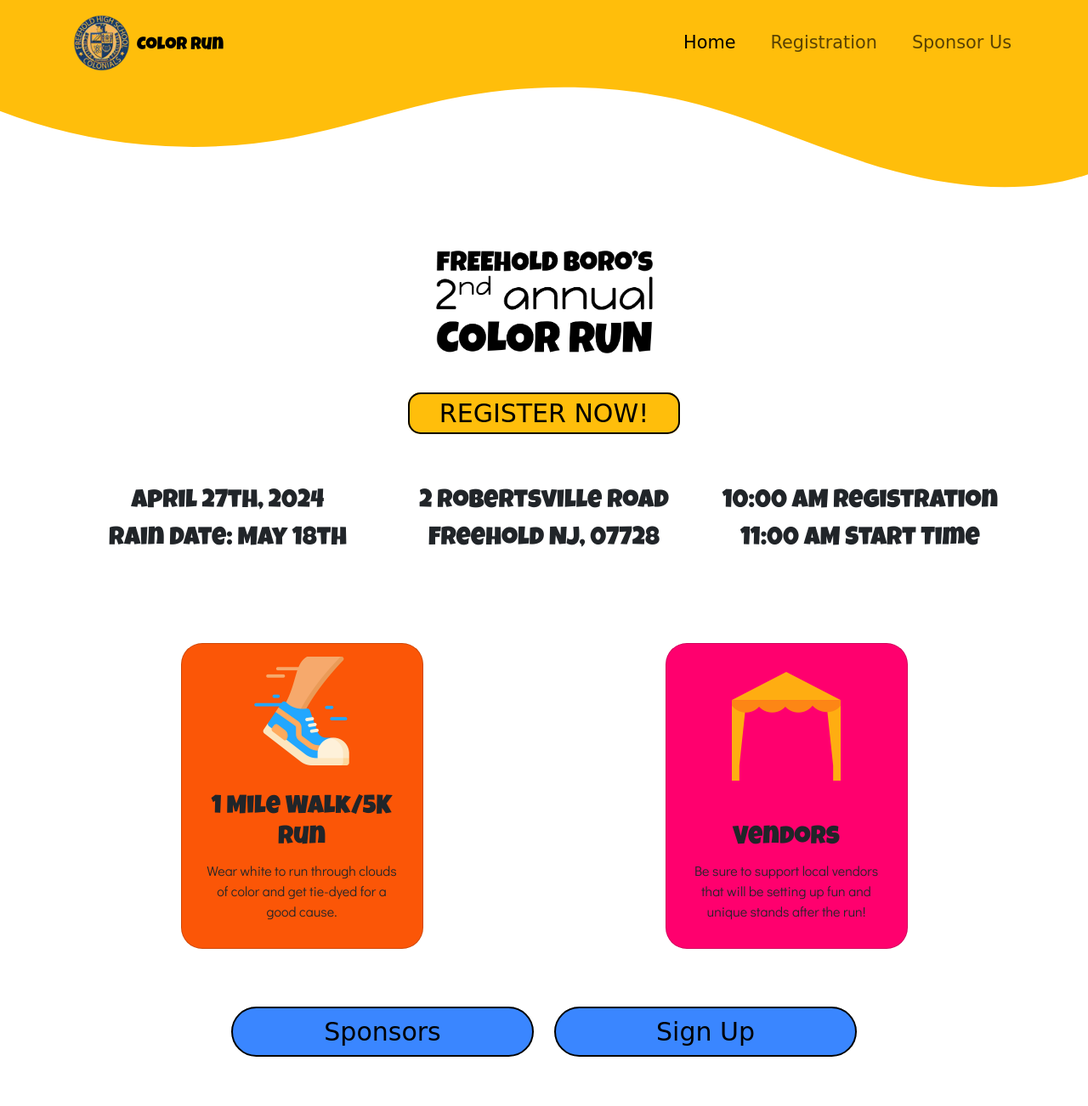
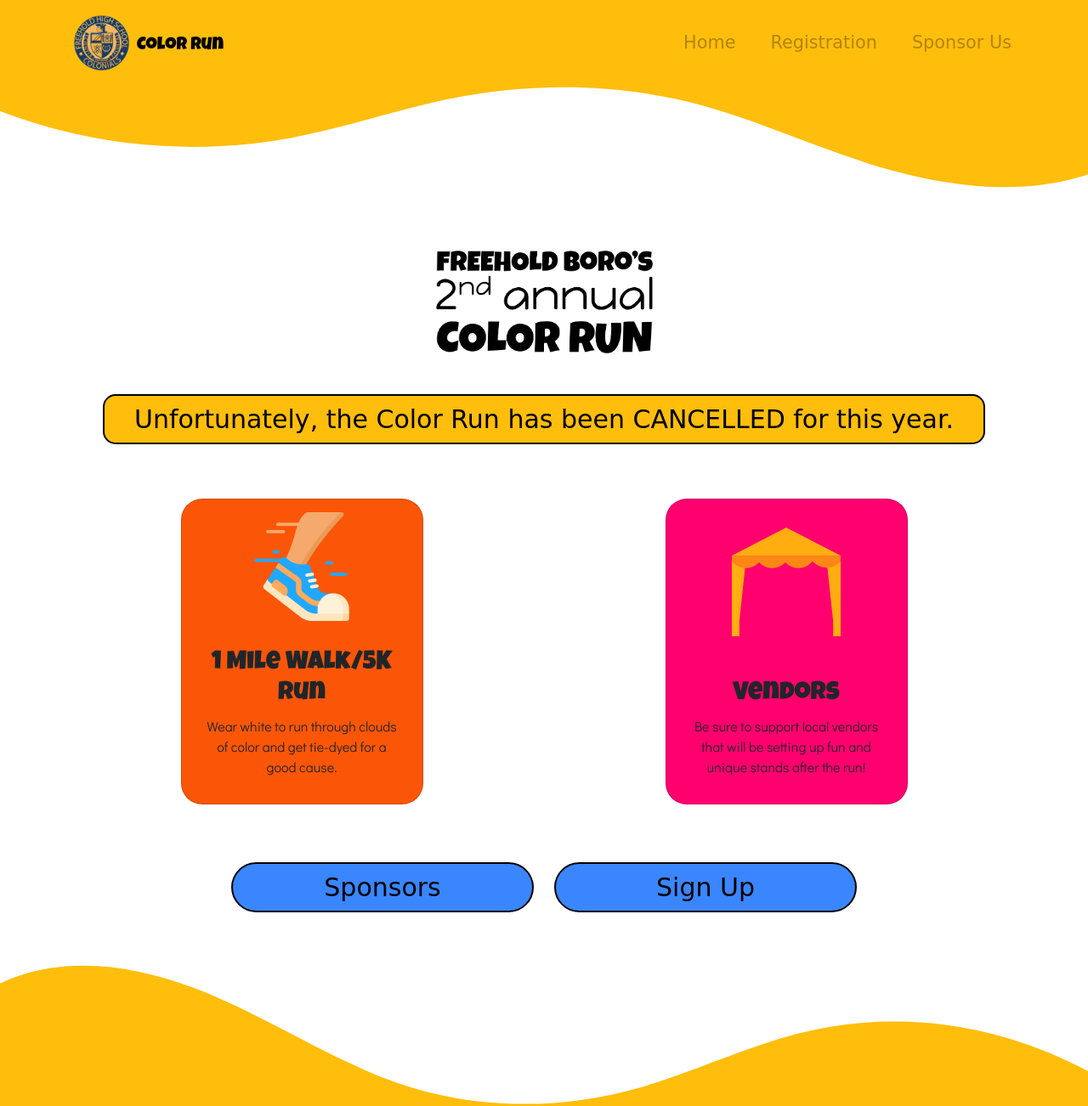
Before and after one commit to matthewkouveliotes/ColorRun, a plain HTML site: page index.html in a window 1280 px wide. Shown: the top 1302 px of the page at 85% size. Drawn offline with nearby package versions, Linux system fonts and the light colour scheme; a web font is replaced by a local one.

Commit message:
Cancelled Event

```diff
--- a/css/style.css
+++ b/css/style.css
@@ -1,4 +1,9 @@
-/* font-family: 'Happy Monkey', cursive;
+a.disabled {
+    pointer-events: none;
+    cursor: default;
+  }
+
+  /* font-family: 'Happy Monkey', cursive;
 font-family: 'Luckiest Guy', cursive;
 font-family: 'Didact Gothic', sans-serif;*/
 
--- a/index.html
+++ b/index.html
@@ -16,12 +16,13 @@
         <link rel="stylesheet" href="css/style.css">
     </head>
     <body>
+
   <div class="navbar-top-custom">
     <div class="container text-center">
     <!-- NAVIGATION -->
     <nav class="navbar navbar-expand-lg bg-body-tertiary">
         <div class="container-fluid">
-          <a class="navbar-brand" href="index.html">
+          <a class="navbar-brand disabled" href="">
             <img src="img/logos/boro-1.png" alt="Logo" width="75" height="75" class="d-inline-block align-text-middle">
             Color Run</a>
           <button class="navbar-toggler" type="button" data-bs-toggle="collapse" data-bs-target="#navbarTogglerDemo02" aria-controls="navbarTogglerDemo02" aria-expanded="false" aria-label="Toggle navigation">
@@ -30,13 +31,13 @@
           <div class="collapse navbar-collapse" id="navbarTogglerDemo02">
             <ul class="navbar-nav ms-auto mb-2 mb-lg-0">
               <li class="nav-item">
-                <a class="nav-link active" aria-current="page" href="index.html">Home</a>
+                <a class="nav-link disabled" aria-current="page" href="index.html">Home</a>
               </li>
               <li class="nav-item">
-                <a class="nav-link" href="registration.html">Registration</a>
+                <a class="nav-link disabled" href="registration.html">Registration</a>
               </li>
               <li class="nav-item">
-                <a class="nav-link" href="sponsors.html">Sponsor Us</a>
+                <a class="nav-link disabled" href="sponsors.html">Sponsor Us</a>
               </li>
           </div>
         </div>
@@ -64,14 +65,14 @@
         <!-- REGISTER BUTTON ROW -->
         <div class="row mb-3">
           <div class="col">
-              <a href="registration.html" class="square-btn" id="buttonOne">REGISTER NOW!</a>
+              <button disabled class="square-btn" id="buttonOne">Unfortunately, the Color Run has been CANCELLED for this year.</button>
           </div>
       </div>
       <!-- DETAILS ROW -->
-            <div class="row my-5">
+            <!-- <div class="row my-5">
                 <div class="col-12 col-lg-4">
-                    <h3>April 27th, 2024</h3>
-                    <h3>Rain Date: May 18th</h3>
+                    <h3><s>April 27th, 2024</s></h3>
+                    <h3><s>Rain Date: May 18th</s></h3>
                 </div>
                 <div class="col-12 col-lg-4">
                     <h3>2 Robertsville Road</h3>
@@ -82,7 +83,7 @@
                     <h3>11:00 AM Start Time</h3>
                 </div>
             </div>
-
+         -->
     </div><!-- Photo by <a href="https://unsplash.com/@maximebhm?utm_source=unsplash&utm_medium=referral&utm_content=creditCopyText">Maxime Bhm</a> on <a href="https://unsplash.com/photos/icyZmdkCGZ0?utm_source=unsplash&utm_medium=referral&utm_content=creditCopyText">Unsplash</a> -->
     <!-- END SPLASH SCREEN -->
     <div class="row justify-content-around mt-5">
@@ -107,10 +108,10 @@
     </div>
     <div class="row text-center justify-content-center my-5">
       <div class="col-10 col-md-4 mb-3 mb-lg-0">
-      <a href="sponsors.html" class="pill-btn buttonTwo">Sponsors</a>
+      <button disabled class="pill-btn buttonTwo">Sponsors</button>
       </div>
       <div class="col-10 col-md-4">
-      <a href="registration.html" class="pill-btn buttonTwo">Sign Up</a>
+      <button disabled class="pill-btn buttonTwo">Sign Up</button>
       </div>
     </div>
 </div>
```
